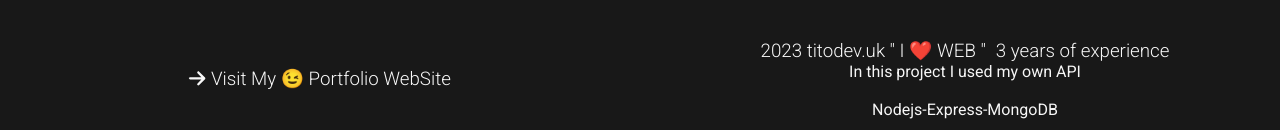
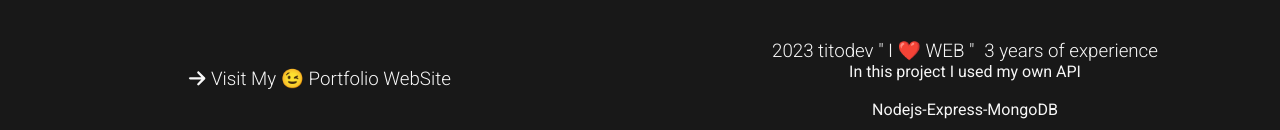
Before and after one commit to fernan-sax78/api_celebrities, a Next.js app: page / in a window 1280 px wide. Shown: the part 766-896 px from the top of the page. Built offline with nearby package versions, Linux system fonts and the light colour scheme; no server answers.

Commit message:
a little changes

```diff
--- a/src/components/Footer/Footer_.jsx
+++ b/src/components/Footer/Footer_.jsx
@@ -20,11 +20,11 @@ function Footer() {
             {/* <i class="fa-solid fa-arrow-right"></i> */}
             <FontAwesomeIcon icon={faArrowRight} />
              <span>Visit My</span>
-            <a href="https://titodev.uk" target = "_blank" > 😉 Portfolio</a> WebSite
+            <a href="https://titodev-portfolio.netlify.app/" target = "_blank" > 😉 Portfolio</a> WebSite
         </h3>
      </div>
     <div className = {styles.info}>
-        <h3>{year} titodev.uk " I ❤️ WEB "<span className = {styles.getYear} id="date_">{useDate} years of experience</span></h3>
+        <h3>{year} titodev " I ❤️ WEB "<span className = {styles.getYear} id="date_">{useDate} years of experience</span></h3>
      <div className= {styles.info}>
         <span className = {styles.span}>In this project I used my own API</span><br/><br/>
         <span>Nodejs-Express-MongoDB</span>
```
Also changed, not shown: src/functions/fetch.js (line endings or trailing spaces).
